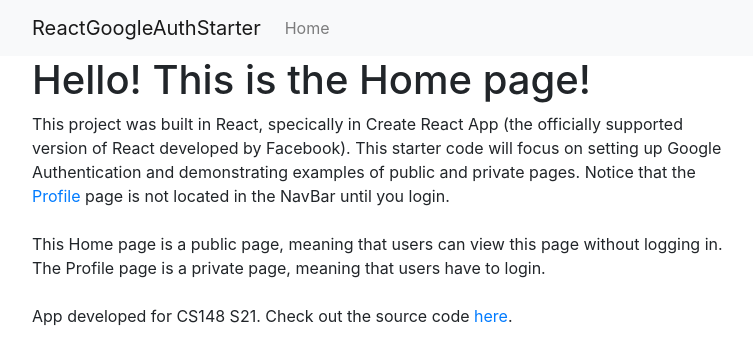
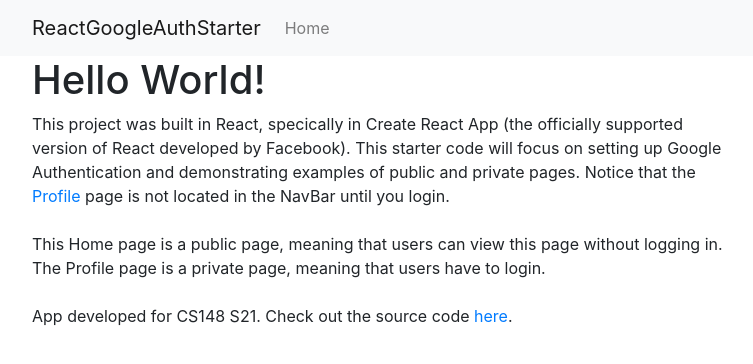
Before and after one commit to ucsb-cs148-s21/1pm-t8-bike, a React (Create React App) app: page / in a window 1280 px wide. Shown: the top 364 px of the page, without its empty margins (53-806 px from the left). Built offline with nearby package versions, Linux system fonts and the light colour scheme; the HTML template or start-up script is replaced by a standard one.

Commit message:
yl - changed starter code

```diff
--- a/src/pages/Home.js
+++ b/src/pages/Home.js
@@ -10,7 +10,7 @@ export default function Home() {
   return (
     <Layout user={user}>
       <Container>
-        <h1>Hello! This is the Home page!</h1>
+        <h1>Hello World!</h1>
         <div style={textStyle}>
           This project was built in React, specically in Create React App
           (the officially supported version of React developed by Facebook).
```
Also changed, not shown: 1 other file (tests, documents, lock files or other folders).
